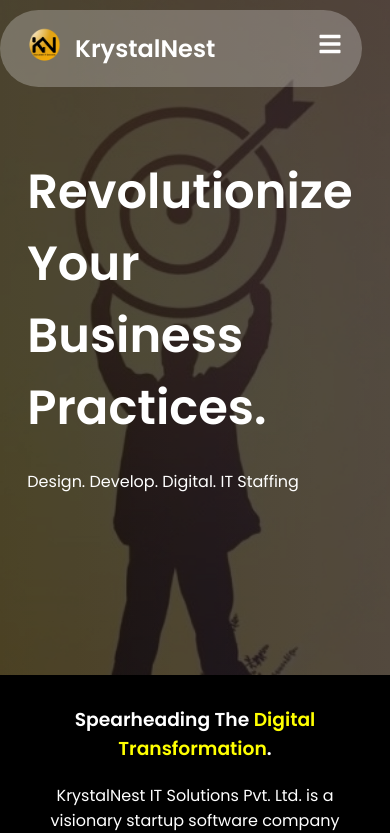
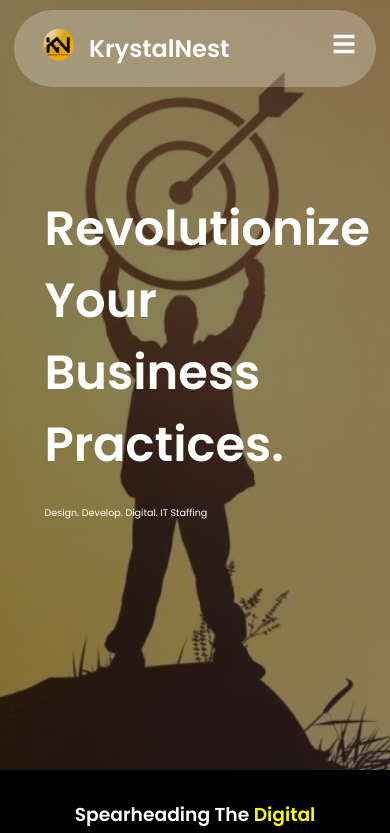
Before and after one commit to vamshikrishna4992/Project-1, a React (Vite) app: page /about in a window 390 px wide. Shown: the top 833 px of the page. Built offline with nearby package versions, Linux system fonts and the light colour scheme.

Commit message:
mobile view added to the  about page

```diff
--- a/src/Components/Navbar.jsx
+++ b/src/Components/Navbar.jsx
@@ -1,7 +1,67 @@
+// import React, { useState } from "react";
+// import "../Styles/Navbar.css";
+// import { Link, useNavigate } from "react-router-dom";
+// import { FaBars, FaTimes } from "react-icons/fa";
+
+// const Navbar = () => {
+//   const [isSubmenuOpen, setIsSubmenuOpen] = useState(false);
+//   const [isMobileMenuOpen, setIsMobileMenuOpen] = useState(false);
+//   const navigate = useNavigate();
+
+//   const handleNavigation = (path) => {
+//     navigate(path);
+//     setIsSubmenuOpen(false);
+//     setIsMobileMenuOpen(false);
+//   };
+
+//   return (
+//     <nav className="navbar">
+//       <div className="logo">
+//        <Link to='/' onClick={() => setIsMobileMenuOpen(false)}> <img src="./KN.png" alt="logo" /></Link>
+//        <Link to='/' onClick={() => setIsMobileMenuOpen(false)}> <h3>KrystalNest</h3></Link>
+
+//       </div>
+
+//       {/* Hamburger Menu (for mobile) */}
+//       <div className="hamburger" onClick={() => setIsMobileMenuOpen(!isMobileMenuOpen)}>
+//         {isMobileMenuOpen ? <FaTimes /> : <FaBars />}
+//       </div>
+
+//       {/* Navigation Links */}
+//       <div className={`all-nav-links ${isMobileMenuOpen ? "mobile-active" : ""}`}>
+//               <ul className="nav-links">
+//                 <li><Link to='/' onClick={() => setIsMobileMenuOpen(false)}>Home</Link></li>
+//                 <li><Link to='/about' onClick={() => setIsMobileMenuOpen(false)}>About</Link></li>
+//                 <li className="services"
+//                     onMouseEnter={() => setIsSubmenuOpen(true)}
+//                     onMouseLeave={() => setIsSubmenuOpen(false)}>
+//                   <Link to='#' onClick={() => setIsMobileMenuOpen(false)}>Services</Link>
+//                   {isSubmenuOpen && (
+//                     <ul className="submenu">
+//                       <li onClick={() => handleNavigation('/software-development')}>Software Development</li>
+//                       <li onClick={() => handleNavigation('/it-staffing')}>IT Staffing</li>
+//                       <li onClick={() => handleNavigation('/cloud-services')}>Cloud Services</li>
+//                       <li onClick={() => handleNavigation('/digital-marketing')}>Digital Marketing</li>
+//                     </ul>
+//                   )}
+//                 </li>
+//                 <li><Link to='/project1' onClick={() => setIsMobileMenuOpen(false)}>Projects</Link></li>
+//               </ul>
+//         <ul>
+//           <li className="nav-contact-btn"><Link to='/contact' className="contactus" onClick={() => setIsMobileMenuOpen(false)}>Contact Us</Link></li>
+//         </ul>
+//       </div>
+//     </nav>
+//   );
+// };
+
+// export default Navbar;
+
 import React, { useState } from "react";
 import "../Styles/Navbar.css";
 import { Link, useNavigate } from "react-router-dom";
 import { FaBars, FaTimes } from "react-icons/fa";
+
 
 const Navbar = () => {
   const [isSubmenuOpen, setIsSubmenuOpen] = useState(false);
@@ -14,12 +74,19 @@
     setIsMobileMenuOpen(false);
   };
 
+  const toggleSubmenu = () => {
+    setIsSubmenuOpen(!isSubmenuOpen);
+  };
+
   return (
     <nav className="navbar">
       <div className="logo">
-       <Link to='/' onClick={() => setIsMobileMenuOpen(false)}> <img src="./KN.png" alt="logo" /></Link>
-       <Link to='/' onClick={() => setIsMobileMenuOpen(false)}> <h3>KrystalNest</h3></Link>
-
+        <Link to="/" onClick={() => setIsMobileMenuOpen(false)}>
+          <img src="./KN.png" alt="logo" />
+        </Link>
+        <Link to="/" onClick={() => setIsMobileMenuOpen(false)}>
+          <h3>KrystalNest</h3>
+        </Link>
       </div>
 
       {/* Hamburger Menu (for mobile) */}
@@ -30,12 +97,22 @@
       {/* Navigation Links */}
       <div className={`all-nav-links ${isMobileMenuOpen ? "mobile-active" : ""}`}>
         <ul className="nav-links">
-                <li><Link to='/' onClick={() => setIsMobileMenuOpen(false)}>Home</Link></li>
-                <li><Link to='/about' onClick={() => setIsMobileMenuOpen(false)}>About</Link></li>
-                <li className="services"
+          <li><Link to="/" onClick={() => setIsMobileMenuOpen(false)}>Home</Link></li>
+          <li><Link to="/about" onClick={() => setIsMobileMenuOpen(false)}>About</Link></li>
+          <li
+            className="services"
             onMouseEnter={() => setIsSubmenuOpen(true)}
-                    onMouseLeave={() => setIsSubmenuOpen(false)}>
-                  <Link to='#' onClick={() => setIsMobileMenuOpen(false)}>Services</Link>
+            onMouseLeave={() => setIsSubmenuOpen(false)}
+          >
+            <Link
+              to="#"
+              onClick={(e) => {
+                e.preventDefault();
+                toggleSubmenu();
+              }}
+            >
+              Services
+            </Link>
             {isSubmenuOpen && (
               <ul className="submenu">
                 <li onClick={() => handleNavigation('/software-development')}>Software Development</li>
@@ -45,10 +122,12 @@
               </ul>
             )}
           </li>
-                <li><Link to='/project1' onClick={() => setIsMobileMenuOpen(false)}>Projects</Link></li>
+          <li><Link to="/project1" onClick={() => setIsMobileMenuOpen(false)}>Projects</Link></li>
         </ul>
         <ul>
-          <li className="nav-contact-btn"><Link to='/contact' className="contactus" onClick={() => setIsMobileMenuOpen(false)}>Contact Us</Link></li>
+          <li className="nav-contact-btn">
+            <Link to="/contact" className="contactus" onClick={() => setIsMobileMenuOpen(false)}>Contact Us</Link>
+          </li>
         </ul>
       </div>
     </nav>
--- a/src/Pages/About/About.jsx
+++ b/src/Pages/About/About.jsx
@@ -49,11 +49,14 @@
   }, []);
   return (
    <>
-     <Navbar/>
+
     <div className="about-main-container">
+    <Navbar/>
       <div className="about-hero-section">
       <div className="line"></div>
+      {/* <div className="below-480"></div> */}
     <div>
+    {/* <hr className="line" /> */}
     <h1>Revolutionize Your <br /> Business Practices.</h1>
     <p>Design. Develop. Digital. IT Staffing</p>
     </div>
@@ -98,8 +101,8 @@
 
       <div className="main-container">
         {/* Team Member 1 */}
-        <div className="container">
-          <Link to="/VamshiKrishna">
+        <div className="container" >
+          <Link to="/VamshiKrishna" className="profile-about">
             <div className="image-container">
               <img src={image1} alt="Vamshi Krishna" />
             </div>
@@ -137,7 +140,7 @@
         </div>
 
         {/* Team Member 4 */}
-        <div className="container">
+        <div className="container" id="team-one">
           <Link to="/Lahari">
             <div className="image-container">
               <img src={image4} alt="Lahari" />
@@ -150,7 +153,7 @@
         </div>
 
         {/* Team Member 5 */}
-        <div className="container">
+        <div className="container" id="team-two">
           <Link to="/Bhavana">
             <div className="image-container">
               <img src={image5} alt="Bhavana" />
--- a/src/Styles/About.css
+++ b/src/Styles/About.css
@@ -5,12 +5,24 @@
     /* padding: 0 20px; */
 }
 .about-main-container{
-    height: 80vh;
+    /* height: 80vh;
     align-content: center;
-    display: flex;
+    display: flex; */
+
+position: relative;
+  width: auto;
+  min-height: 85vh;
+  color: white;
+  display: flex;
+  justify-content: center;
+  align-items: center;
+  padding: 5vh 20px;
+  z-index: 1;
+  text-align: start;
+  padding-top: 10px;
 }
 .about-main-container::before {
-    content: "";
+    /* content: "";
     position: absolute;
     top: 0;
     left: 0;
@@ -18,7 +30,17 @@
     height: 100vh;
     background: url("../assets//images/wmremove-transforme.jpeg") no-repeat center/cover;
     opacity: 0.25;
-    z-index: -1;
+    z-index: -1;  */
+    content: "";
+  position: absolute;
+  top: 0;
+  left: 0;
+  width: 100%;
+  height: 100%;
+  background: url("../assets//images/wmremove-transforme.jpeg") no-repeat center center;
+  background-size: cover;
+  opacity: 0.5;
+  z-index: -1;
 }
 .about-hero-section {
     width: 60%;
@@ -58,8 +80,7 @@
     display: flex;
 }
 .line{
-    height: 200px;
-    border: 2px solid yellow;
+    height: auto;
     width: 4px;
     background-color: yellow;
 
@@ -109,7 +130,7 @@
 /* Video Section */
 .VideoSection {
     width: 100%;
-    display: flex;
+    /* display: flex; */
     justify-content: center;
     margin: 30px 0;
 }
@@ -139,6 +160,7 @@
 .Fundamental-Content {
     max-width: 500px;
     margin-right: 20px;
+
 }
 
 .Fundamental-Content h3 {
@@ -159,10 +181,11 @@
     text-align: center;
     font-size: 26px;
     height :80vh;
-    margin-top: 160px;
+    margin-top: 10%;
 }
 .Our-Team h2{
     padding: 20px;
+    /* background-color: white; */
 }
 .main-container{
     display: flex;
@@ -220,6 +243,7 @@
 .content h3 {
     margin: 0;
     font-size: 14px;
+
     color: black;
 }
 
@@ -281,7 +305,7 @@
 
 
 /* Responsive Styles */
-@media (max-width: 1200px) {
+/* @media (max-width: 1200px) {
     .content {
         width: 70%;
         font-size: 14px;
@@ -358,4 +382,111 @@
         margin-top: 60px;
         padding-bottom: 30px;
     }
+} */
+
+@media (max-width: 1200px) {
+    .main-container {
+        display: grid;
+        grid-template-columns: repeat(5, 1fr);
+        gap: 20px;
+    }
+    .container {
+        width: 100%;
+    }
 }
+
+@media (max-width: 992px) {
+    .main-container {
+        grid-template-columns: repeat(4, 1fr);
+    }
+}
+
+@media (min-width:481px) and (max-width: 768px) {
+    .main-container {
+        grid-template-columns: repeat(3, 1fr);
+        width: 90%;
+        margin: auto;
+    }
+    #team-one,#team-two{
+        display: flex;
+        align-self: center;
+        margin-left: 50%;
+        margin-top: 20px;
+    }
+    .Our-Team{
+        /* margin-bottom: 100px; */
+        height: auto;
+        border: 2px solid red
+    }
+    .content{
+        margin-bottom: 13px;
+        background-color: white;
+    }
+}
+  @media (max-width: 480px) {
+    .about-hero-section {
+        display: flex;
+      min-height: 35vh;
+      width: 100%;
+      /* padding-eft: 20px; */
+      font-size: 10px;
+
+    }
+
+
+    .about-hero-section h1 {
+      font-size: clamp(1.2=1rem, 3.5vw, 1.8rem);
+
+    }
+
+    .about-hero-section p {
+      font-size: clamp(0.6rem, 1.8vw, 0.9rem);
+    }
+    .Our-Team{
+        height: auto;
+
+        top: 0;
+    }
+
+    .main-container{
+        display: grid;
+        grid-template-columns: repeat(1,1fr);
+        width: 55%;
+        margin: auto;
+        margin-top: 0;
+
+    }
+     /* .container{
+        display: flex;
+
+     }  */
+    .container a .content{
+        /* border: 2px solid red; */
+        justify-content: center;
+        text-align: center;
+    }
+    .content{
+        transform: translateY(-50%);
+        /* border: 2px solid blue; */
+        padding: 0;
+        left: 0;
+        right: 0;
+        width: 50px;
+       margin-left: 5px;
+       background-color: white;
+       margin-bottom: 13px;
+    }
+    .profile-about{
+       align-items: center;
+    }
+    .Fundamental-Content {
+        max-width: 600px;
+        text-align: center;
+        margin: auto;
+
+    }
+    .Fundamental{
+
+        margin-bottom: 0;
+    }
+  }
--- a/src/Styles/Navbar.css
+++ b/src/Styles/Navbar.css
@@ -218,3 +218,23 @@
     transform: translateY(0);
   }
 }
+
+@media (max-width: 768px) {
+  .submenu {
+    position: relative;
+    width: 100%;
+    background: rgba(29, 29, 29, 0.068);
+    padding: 10px;
+
+    display: none;
+  }
+  .submenu li{
+    color: white;
+    font-size: small;
+    text-align: start;
+  }
+
+  .services .submenu {
+    display: block;
+  }
+}
```
Lines whose indentation alone changed are shown as unchanged.
